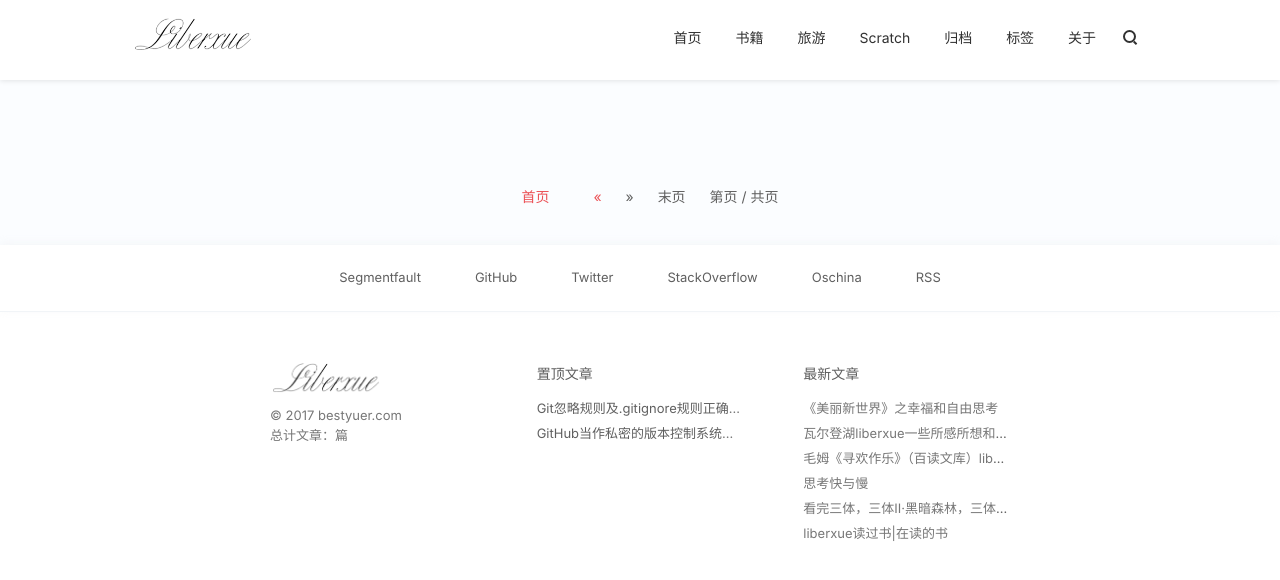
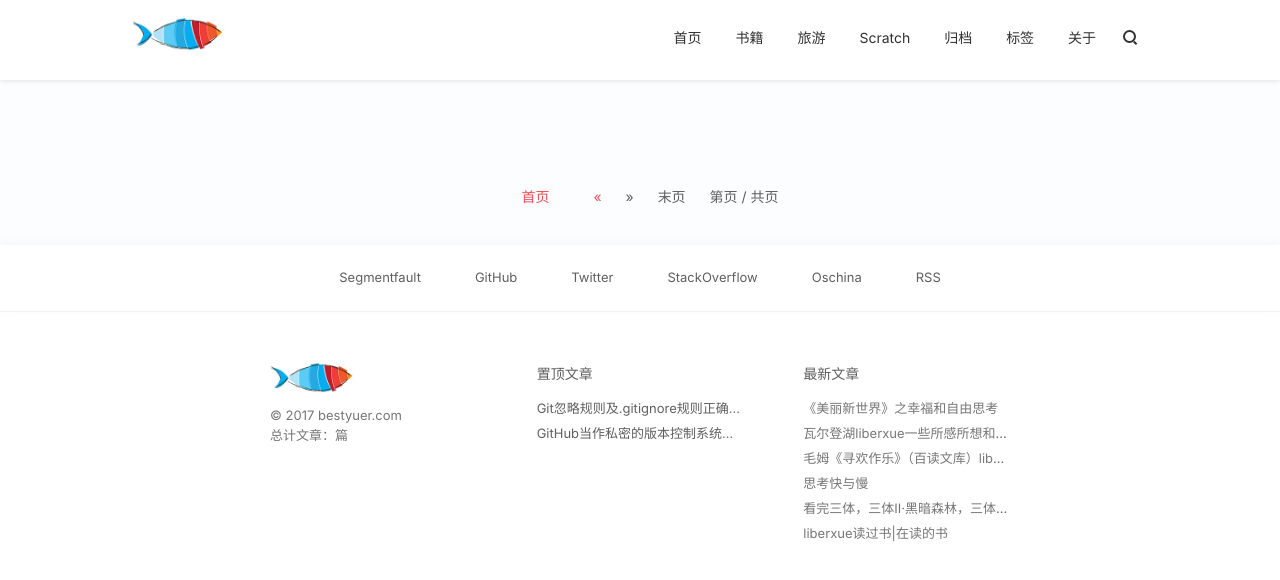
Before and after one commit to JarodYv/jarodyv.github.io, a Jekyll site: the page built from scratch/index.html, in a window 1280 px wide. Shown: the top 580 px of the page. Built offline with Jekyll 4.4.1, drawn with Linux system fonts in a browser that asks for light colours; nearby versions of some CDN libraries; comment, search, counter and statistics services are not loaded.

Commit message:
change logo
change logo

```diff
--- a/_includes/foot.html
+++ b/_includes/foot.html
@@ -16,7 +16,7 @@
             <div class="meta-item meta-copyright">
                 <div class="meta-copyright-info">
                     <a href="/" class="info-logo">
-                         <img src="{{ site.url }}/style/images/logo-liberxue.png"   title="访问 LiberXue_blog" data-hover="LiberXue_blog" alt="LiberXue_blog" /> </a>
+                         <img src="{{ site.url }}/style/images/logo-yuer.png"   title="访问 bestyuer.com" data-hover="BestYuer_blog" alt="BestYuer_blog" /> </a>
                     <div class="info-text">
                         <!-- <p>Theme is <a href="http://www.liberxue.com/2017/08/03/Jekyllthemes.html" title="访问 Jekyll liberxue主题"  data-hover="Jekyll liberxue"target="_blank">Jekyll liberxue</a> by <a href="http://www.liberxue.com/about" target="_blank">liberxue</a></p> -->
                         <!-- <p>Powered by <a href="{{ site.url }}/tags/#Jekyll" title="Jekyll" data-hover="Jekyll" target="_blank" rel="nofollow">Jekyll</a></p> -->
--- a/_layouts/default.html
+++ b/_layouts/default.html
@@ -12,10 +12,10 @@
 <body class="bg-grey" gtools_scp_screen_capture_injected="true"><div id="MathJax_Message" style="display: none;"></div>
 <header id="header" class="header bg-white">
     <div class="navbar-container">
-      <a href="/?liberxue" title="访问 {{  site.title }}" class="navbar-logo"> <img src="{{ site.url }}/style/images/logo-liberxue.png" alt="{{ site.title }}"> </a>
+      <a href="/?yuer" title="访问 {{  site.title }}" class="navbar-logo"> <img src="{{ site.url }}/style/images/logo-yuer.png" alt="{{ site.title }}"> </a>
         <div class="navbar-menu">
            {% for link in site.links %}
-            <a href="{{ link.url }}?liberxue"  title="访问 {{  link.name }}" data-hover="{{link.name}}">{{ link.name }}</a>
+            <a href="{{ link.url }}?yuer"  title="访问 {{  link.name }}" data-hover="{{link.name}}">{{ link.name }}</a>
                 {% endfor %}
           </div>
         <div class="navbar-search" onclick="">
```
Also changed, not shown: style/images/logo-liberxue.png (deleted), style/images/logo-yuer.png (added).
